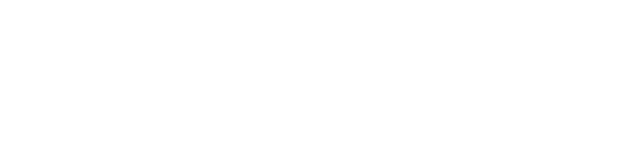
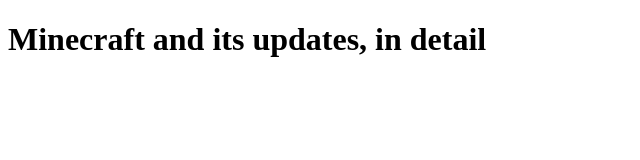
Before and after one commit to juaneth/airplaneboy14mc.github.io, a plain HTML site: page index.html in a window 1280 px wide. Shown: the whole page, without its empty margins (0-640 px from the left). Drawn offline with Linux system fonts and the light colour scheme.

Commit message:
Update index.html

```diff
--- a/index.html
+++ b/index.html
@@ -1,3 +1,6 @@
 <!DOCTYPE html>
 <html>
+  <body>
+    <h1>Minecraft and its updates, in detail</h1>
+  </body>
 </html>
```
